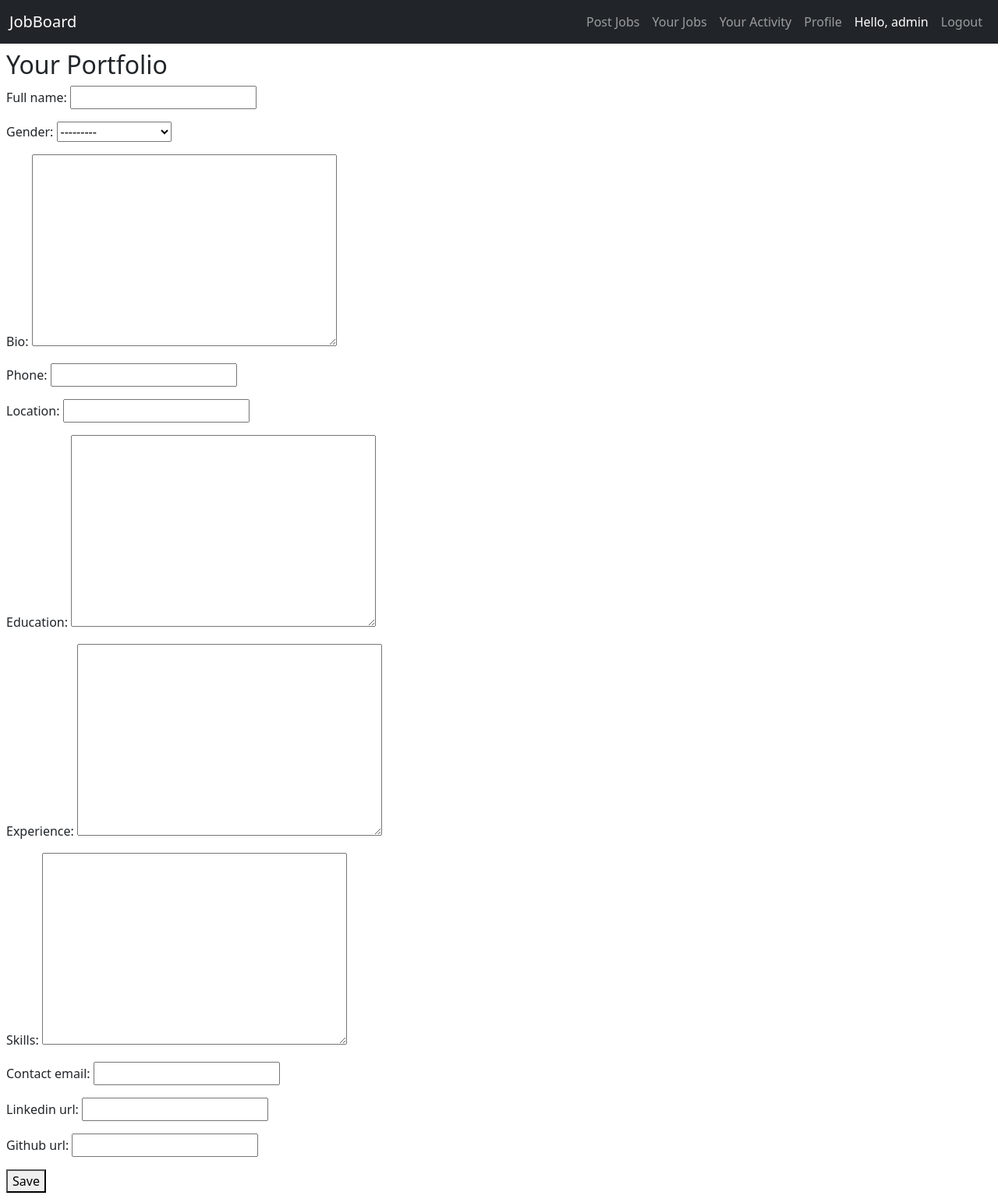
After one commit to Sumanbhandari69/JobBoard, a Django app: page /portfolio/ in a window 1280 px wide. The commit adds this page. Shown: the whole page at 78% size. Run offline with Django 5.2, Linux system fonts and the light colour scheme; a user stored in the database is signed in; data comes from the database, SQL or seed files in the repository; both versions use the stored data as it was after the commit.

Commit message:
profile page

```diff
--- /dev/null
+++ b/jobs/forms.py
@@ -0,0 +1,19 @@
+from django import forms
+from .models import UserProfile  # Or your model name
+
+class UserProfileForm(forms.ModelForm):
+    class Meta:
+        model = UserProfile
+        fields = [
+            'full_name',
+            'gender',
+            'bio',
+            'phone',
+            'location',
+            'education',
+            'experience',
+            'skills',
+            'contact_email',
+            'linkedin_url',
+            'github_url',
+        ]
--- a/jobs/models.py
+++ b/jobs/models.py
@@ -9,3 +9,28 @@ class JobInformation(models.Model):
     job_description = models.CharField(blank=True, default="")
     date_posted = models.DateField(auto_now=True)
     posted_by = models.ForeignKey(User, on_delete=models.CASCADE, null=True, blank=True)
+
+
+class UserProfile(models.Model):
+    GENDER_CHOICES = [
+        ('M', 'Male'),
+        ('F', 'Female'),
+        ('O', 'Other'),
+        ('N', 'Prefer not to say'),
+    ]
+
+    user = models.OneToOneField(User, on_delete=models.CASCADE)
+    full_name = models.CharField(max_length=100)
+    gender = models.CharField(max_length=1, choices=GENDER_CHOICES)
+    bio = models.TextField(blank=True)
+    phone = models.CharField(max_length=20, blank=True)
+    location = models.CharField(max_length=100, blank=True)
+    education = models.TextField(blank=True)
+    experience = models.TextField(blank=True)
+    skills = models.TextField(blank=True)
+    contact_email = models.EmailField(blank=True)
+    linkedin_url = models.URLField(blank=True)
+    github_url = models.URLField(blank=True)
+
+    def __str__(self):
+        return f"{self.user.username}'s Profile"
--- a/jobs/urls.py
+++ b/jobs/urls.py
@@ -1,6 +1,7 @@
 from django.urls import path
 from jobs.views import JobsListView, JobCreateView, JobUpdateView, JobDeleteView, signup,UserJobsListView
 from django.contrib.auth import views as auth_views
+from jobs.views import ProfileUpdateView
 
 
 
@@ -13,7 +14,8 @@ urlpatterns = [
     path('signup/',signup, name='signup'),
     path('login/', auth_views.LoginView.as_view(template_name='registration/login.html'), name='login'),
     path('logout/', auth_views.LogoutView.as_view(), name='logout'),
-    path('job/your-jobs', UserJobsListView.as_view(), name="user_job")
+    path('job/your-jobs', UserJobsListView.as_view(), name="user_job"),
+    path('portfolio/', ProfileUpdateView.as_view(), name='profile'),
 
 
 ]
--- a/jobs/views.py
+++ b/jobs/views.py
@@ -7,6 +7,8 @@ from django.shortcuts import get_object_or_404
 from django.contrib.auth.forms import UserCreationForm
 from django.contrib import messages
 from django.contrib.auth.mixins import LoginRequiredMixin
+from jobs.models import UserProfile
+from jobs.forms import UserProfileForm
 
 # Create your views here.
 
@@ -65,6 +67,20 @@ class UserJobsListView(LoginRequiredMixin, ListView):
         return JobInformation.objects.filter(posted_by=self.request.user)
 
 
+class ProfileUpdateView(LoginRequiredMixin, UpdateView):
+    model = UserProfile
+    form_class = UserProfileForm
+    template_name = 'app/profile_form.html'  # Create this template
+
+    def get_object(self, queryset=None):
+        # Return the existing profile or create a new one for the user
+        profile, created = UserProfile.objects.get_or_create(user=self.request.user)
+        return profile
+
+    def get_success_url(self):
+        return self.request.path
+
+
 def signup(request):
     if request.method == 'POST':
         form = UserCreationForm(request.POST)
--- a/templates/app/base.html
+++ b/templates/app/base.html
@@ -32,7 +32,7 @@
             <a class="nav-link " href="{% url 'create_job' %}">Post Jobs</a>
             <a class="nav-link " href="{% url 'user_job' %}">Your Jobs</a>
             <a class="nav-link " href="#">Your Activity</a>
-            <a class="nav-link " href="#">Portfolio</a>
+            <a class="nav-link " href="{% url 'profile' %}">Profile</a>
 
             {% if user.is_authenticated %}
             <span class="nav-link text-white">Hello, {{ user.username }}</span>
--- /dev/null
+++ b/templates/app/profile_form.html
@@ -0,0 +1,12 @@
+{% extends "app/base.html" %}
+
+{% block content %}
+  <h2>Your Portfolio</h2>
+
+  <form method="POST" novalidate>
+    {% csrf_token %}
+    {{ form.as_p }}
+
+    <button type="submit">Save</button>
+  </form>
+{% endblock content %}
```
Also changed, not shown: db.sqlite3, jobs/migrations/0004_userprofile.py (added), jobs/migrations/0005_userprofile_phone.py (added).
